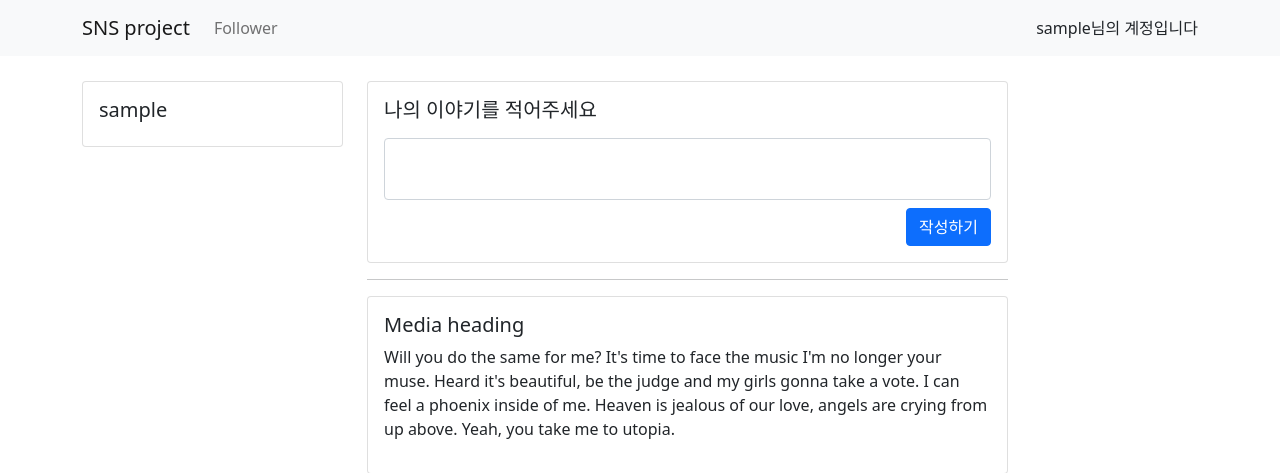
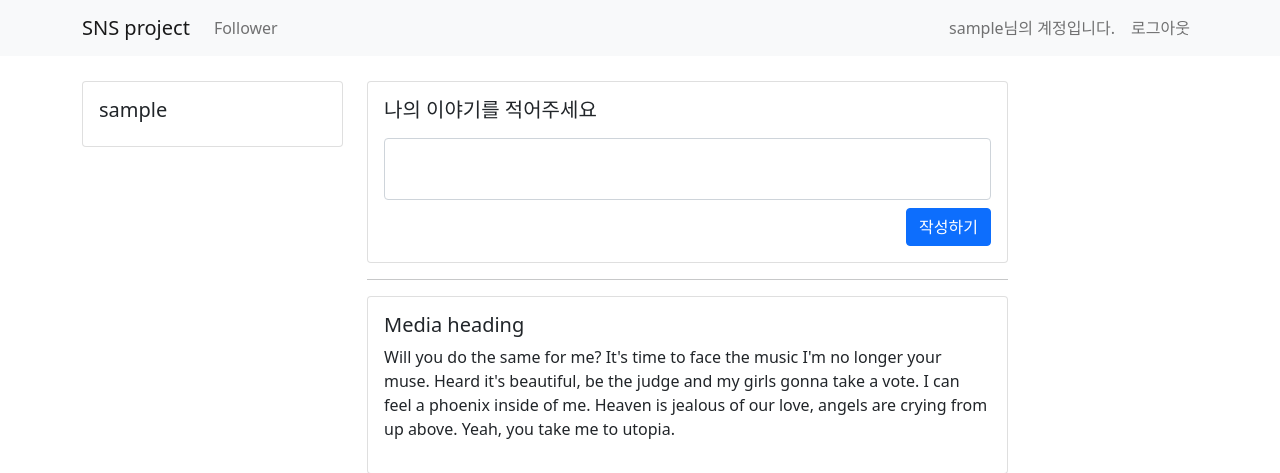
Before and after one commit to 5aim/snsproject, a Django app: page /tweet/ in a window 1280 px wide. Shown: the top 473 px of the page. Run offline with Django 4.2, Linux system fonts and the light colour scheme; the visitor is signed in with stand-in values (Sample User, id 1).

Commit message:
add logout function & url function set apart be logined

```diff
--- a/snsproject/templates/base.html
+++ b/snsproject/templates/base.html
@@ -52,7 +52,16 @@
                 </li>
             </ul>
             {% else %}
-                {{ user.username }}님의 계정입니다
+                <ul class="navbar-nav mr-auto">
+                    <li class="nav-item disabled">
+                        <span class="nav-link">
+                            {{ user.username }}님의 계정입니다.
+                        </span>
+                    </li>
+                    <li class="nav-item">
+                        <a class="nav-link" href="/logout"> 로그아웃 </a>
+                    </li>
+                </ul>
             {% endif %}
         </form>
     </div>
--- a/snsproject/tweet/views.py
+++ b/snsproject/tweet/views.py
@@ -13,4 +13,9 @@ def home(request):
 # tweet에 home띄워주기
 def tweet(request):
     if request.method == 'GET':
-        return render(request, 'tweet/home.html')
+        user = request.user.is_authenticated
+
+        if user:
+            return render(request, 'tweet/home.html')
+        else:
+            return redirect('/sign-in')
--- a/snsproject/user/urls.py
+++ b/snsproject/user/urls.py
@@ -5,4 +5,5 @@ from . import views
 urlpatterns = [
     path('sign-up/', views.sign_up_view, name='sign-up'),
     path('sign-in/', views.sign_in_view, name='sign-in'),
+    path('logout/', views.logout, name='logout')
 ]
```
Also changed, not shown: snsproject/user/views.py (+7 -0 lines).
